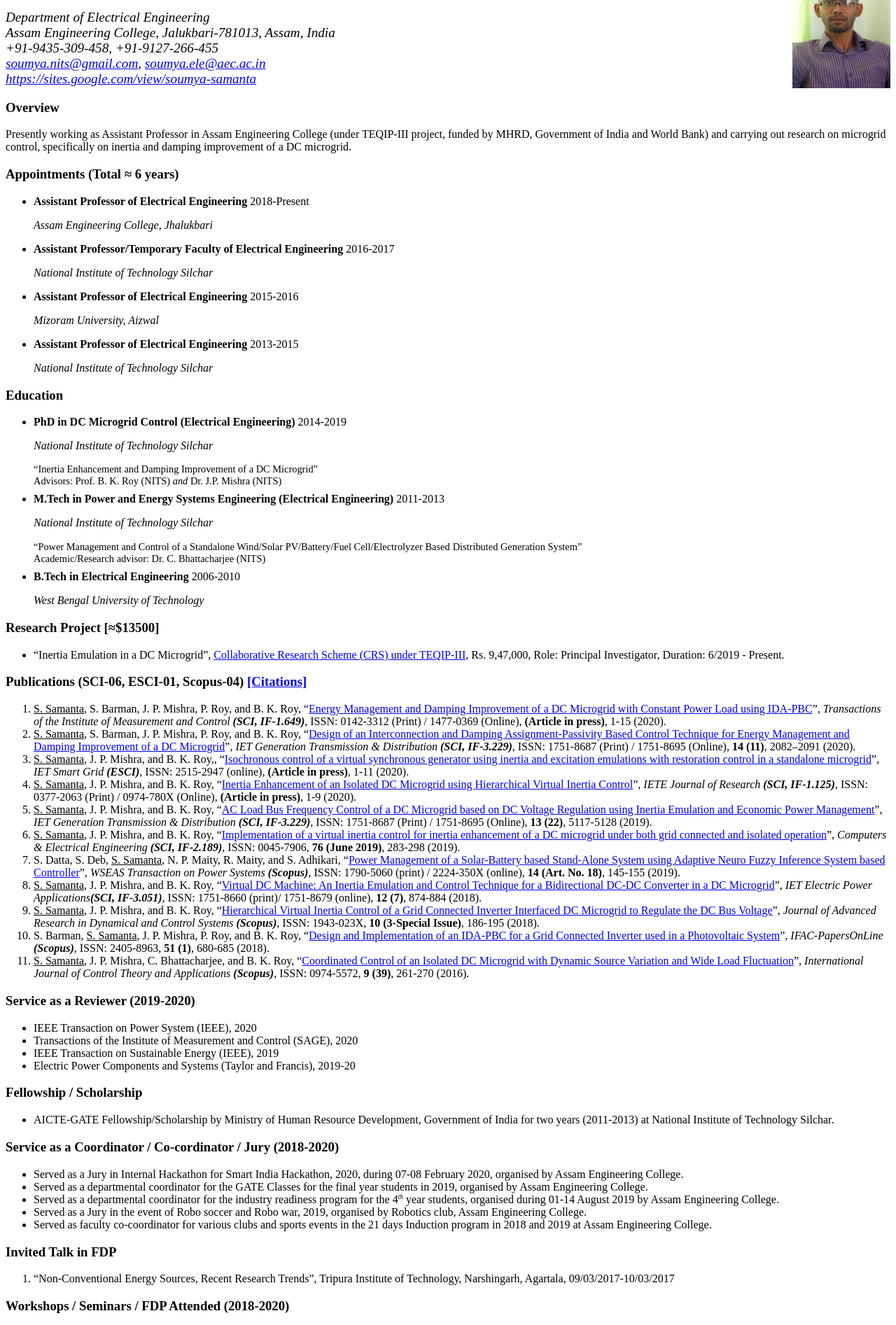
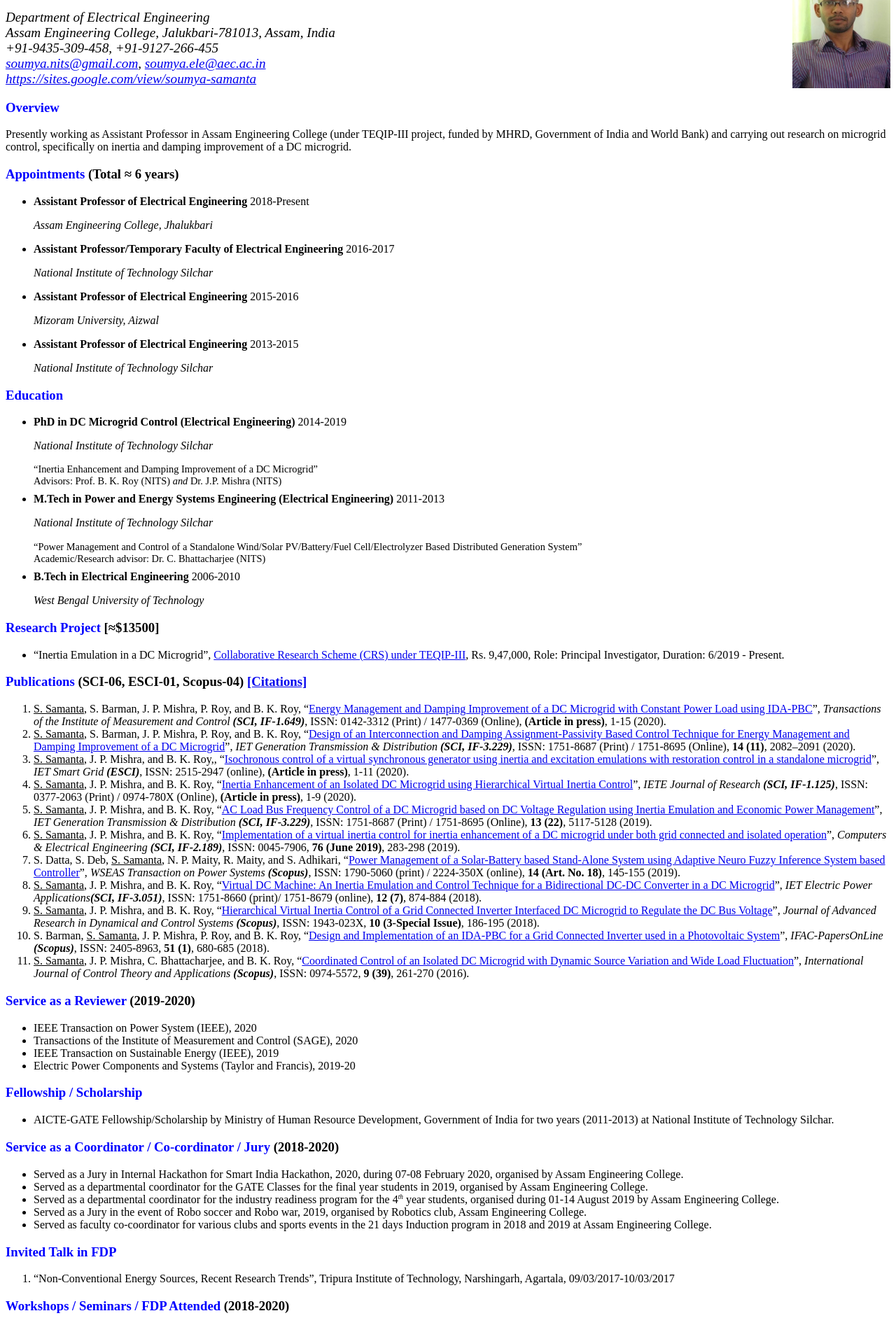
Before and after one commit to Soumya-Samanta/soumya-samanta.github.io, a plain HTML site: page index.html in a window 1280 px wide. Shown: the part 64-1957 px from the top of the page at 70% size. Drawn offline with Linux system fonts and the light colour scheme.

Commit message:
Update Short_CV.css

```diff
--- a/Short_CV.css
+++ b/Short_CV.css
@@ -1,5 +1,4 @@
-
-/* start css.sty */
+  /* start css.sty */
 .cmmi-7{font-size:70%;font-style: italic;}
 .bchb7t-x-x-248{font-size:248%;font-weight: bold;}
 .bchri7t-x-x-120{font-size:120%;font-style: oblique;}
@@ -136,11 +135,23 @@ div.gather-star {text-align:center;}
  .wrapfig-l, .wrapfig-li, .wrapfig-il, .wrapfig-lo, .wrapfig-ol {float:left; text-align:left; margin-right:auto; margin-top:0.5em;}
 .wrapfig-r .caption td.content, .wrapfig-ri .caption td.content, .wrapfig-ir .caption td.content, .wrapfig-ro .caption td.content, .wrapfig-or .caption td.content, .wrapfig-l .caption td.content, .wrapfig-li .caption td.content, .wrapfig-il .caption td.content, .wrapfig-lo .caption td.content, .wrapfig-ol .caption td.content {white-space: normal; }
 .wrapfig-r .caption, .wrapfig-ri .caption, .wrapfig-ir .caption, .wrapfig-ro .caption, .wrapfig-or .caption, .wrapfig-l .caption, .wrapfig-li .caption, .wrapfig-il .caption, .wrapfig-lo .caption, .wrapfig-ol .caption {width:30%; }
-span#colorbox1{background-color:rgb(255,255,255);}
-span#colorbox2{background-color:rgb(255,255,255);}
+span#textcolor1{color:#0000FF}
+span#textcolor2{color:#0000FF}
 span#colorbox3{background-color:rgb(255,255,255);}
 span#colorbox4{background-color:rgb(255,255,255);}
 span#colorbox5{background-color:rgb(255,255,255);}
 span#colorbox6{background-color:rgb(255,255,255);}
-span#colorbox7{background-color:rgb(255,255,255);}
+span#textcolor7{color:#0000FF}
+span#colorbox8{background-color:rgb(255,255,255);}
+span#colorbox9{background-color:rgb(255,255,255);}
+span#colorbox10{background-color:rgb(255,255,255);}
+span#textcolor11{color:#0000FF}
+span#textcolor12{color:rgb(0,0,255)}
+span#textcolor13{color:rgb(0,0,255)}
+span#textcolor14{color:rgb(0,0,255)}
+span#textcolor15{color:rgb(0,0,255)}
+span#textcolor16{color:rgb(0,0,255)}
+span#textcolor17{color:rgb(0,0,255)}
+span#textcolor18{color:rgb(0,0,255)}
+span#textcolor19{color:rgb(0,0,255)}
 /* end css.sty */
```
